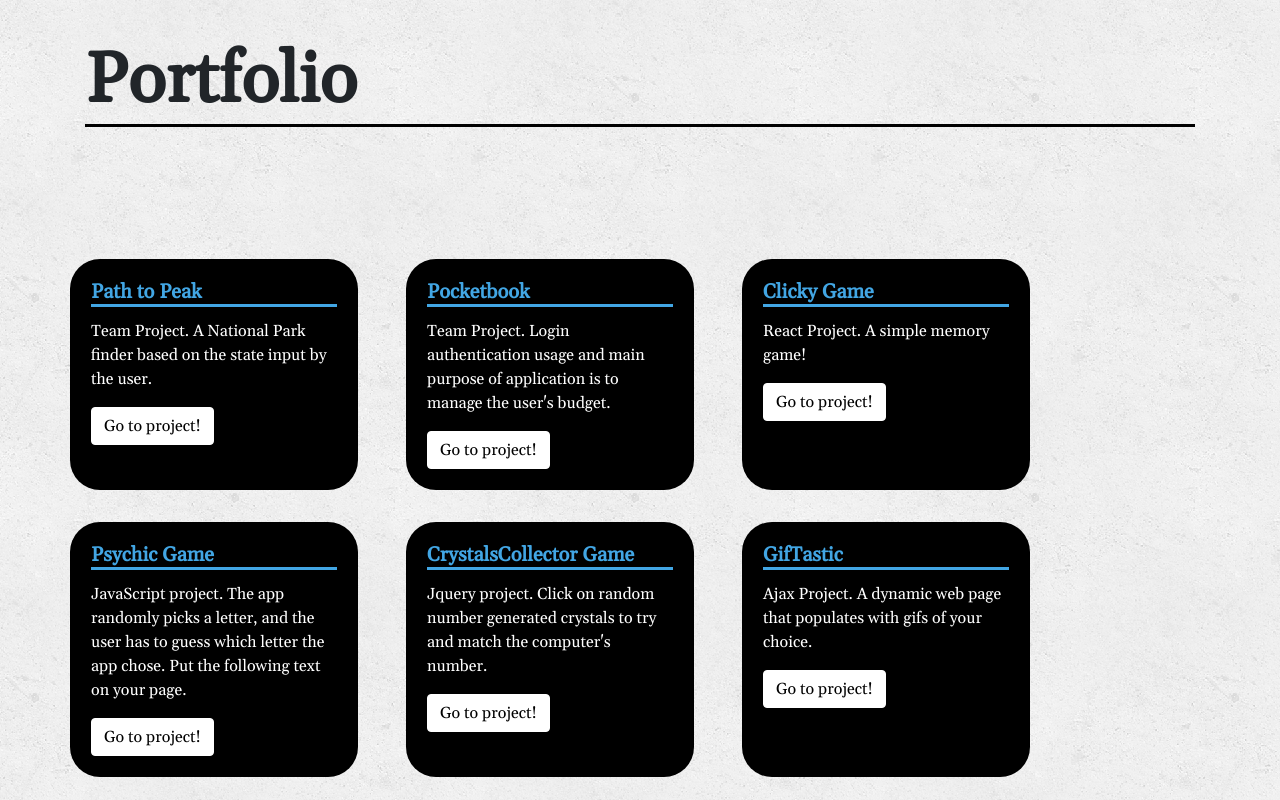
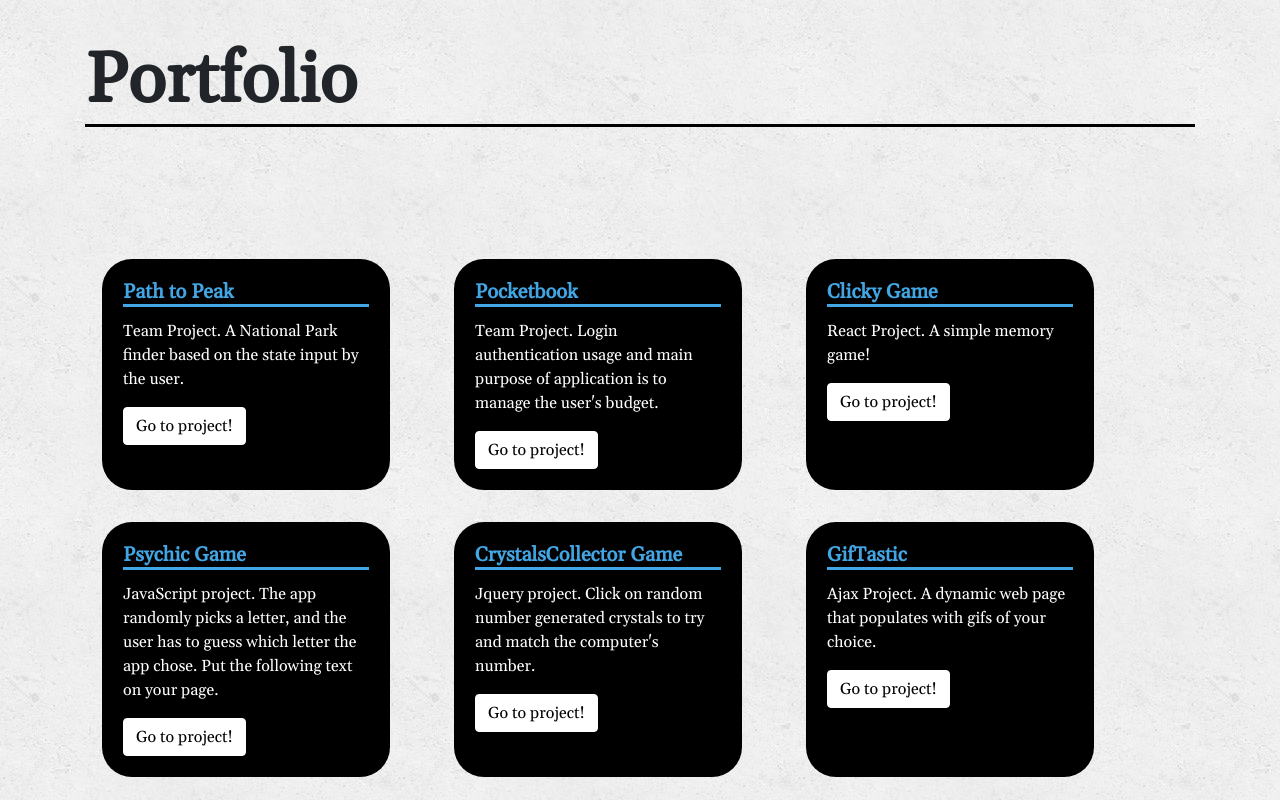
Before and after one commit to Ihsaan-Ahmad/My-Portfolio, a React (Create React App) app: page / in a window 1280 px wide. Shown: the part 1660-2460 px from the top of the page. Built offline with nearby package versions, Linux system fonts and the light colour scheme.

Commit message:
react portfolio final product (for now) with clean code and responsiveness with other platforms

```diff
--- a/src/App.css
+++ b/src/App.css
@@ -236,5 +236,7 @@ a:visited {
 
   .portfolio-section div.card {
     margin-top: 2em;
+    margin-right: 2em;
+    margin-left: 2em;
   }
 }
--- a/src/sections/Portfolio.js
+++ b/src/sections/Portfolio.js
@@ -21,7 +21,6 @@ class Portfolio extends Component {
                 </a>
               </Card.Body>
             </Card>
-            <span></span>
             <Card style={{ width: "18rem" }}>
               <Card.Body>
                 <Card.Title>Pocketbook</Card.Title>
@@ -34,7 +33,6 @@ class Portfolio extends Component {
                 </a>
               </Card.Body>
             </Card>
-            <span></span>
             <Card style={{ width: "18rem" }}>
               <Card.Body>
                 <Card.Title>Clicky Game</Card.Title>
@@ -44,10 +42,6 @@ class Portfolio extends Component {
                 </a>
               </Card.Body>
             </Card>
-            <span></span>
-
-            <br></br>
-
             <Card style={{ width: "18rem" }}>
               <Card.Body>
                 <Card.Title>Psychic Game</Card.Title>
@@ -61,7 +55,6 @@ class Portfolio extends Component {
                 </a>
               </Card.Body>
             </Card>
-            <span></span>
             <Card style={{ width: "18rem" }}>
               <Card.Body>
                 <Card.Title>CrystalsCollector Game </Card.Title>
@@ -74,7 +67,6 @@ class Portfolio extends Component {
                 </a>
               </Card.Body>
             </Card>
-            <span></span>
             <Card style={{ width: "18rem" }}>
               <Card.Body>
                 <Card.Title>GifTastic</Card.Title>
@@ -87,7 +79,6 @@ class Portfolio extends Component {
                 </a>
               </Card.Body>
             </Card>
-            <span></span>
           </Row>
         </Container>
       </div>
```
